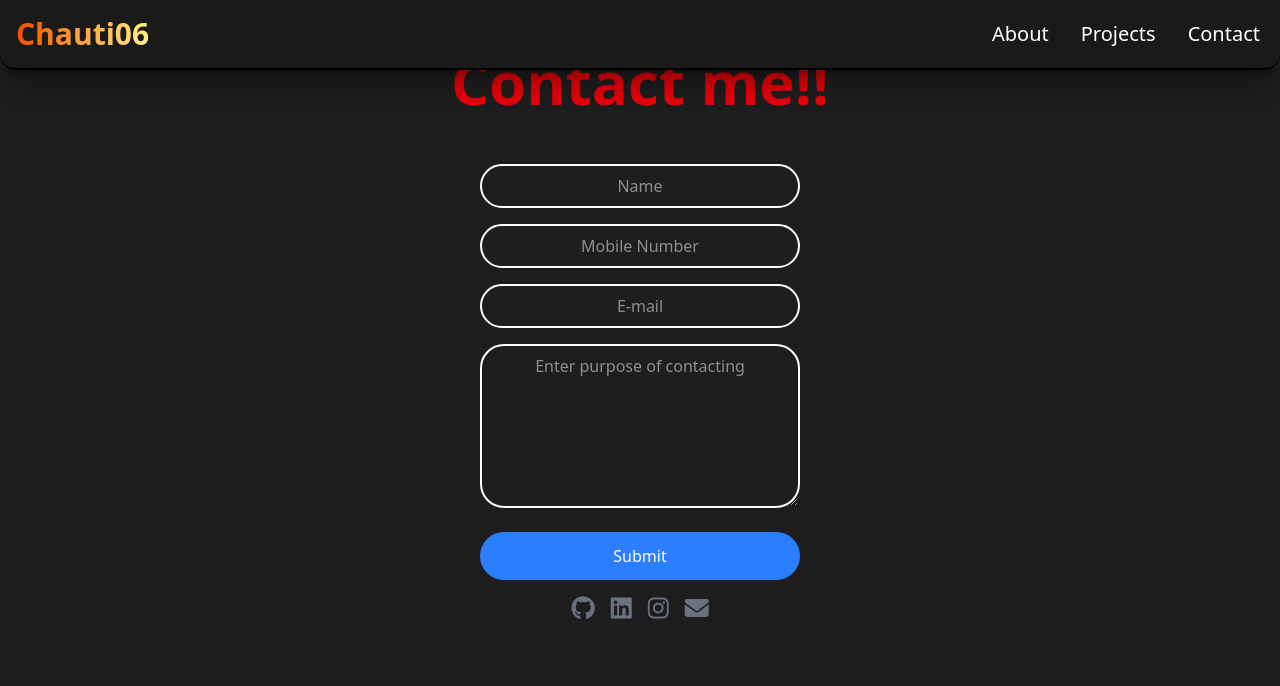
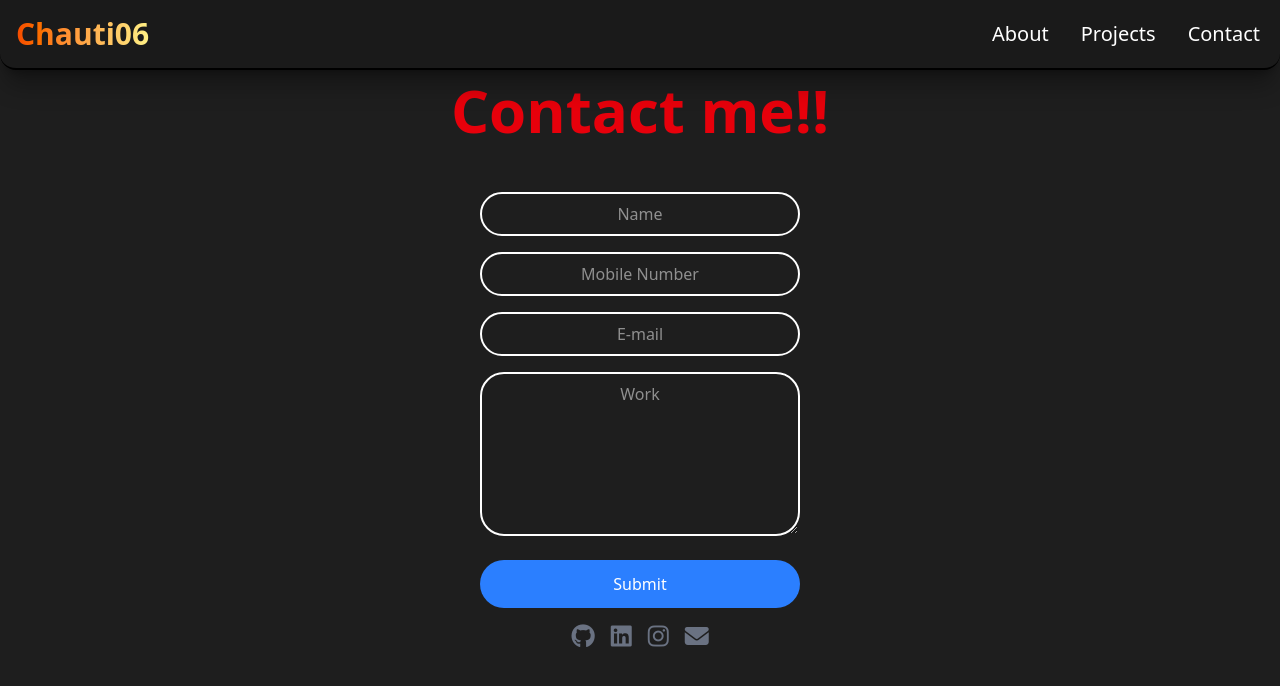
Before and after one commit to vedant-chautiwar/Portfolio_Vedant, a React (Vite) app: page /contact in a window 1280 px wide. Shown: the top 686 px of the page. Built offline with nearby package versions, Linux system fonts and the light colour scheme.

Commit message:
Your commit message

```diff
--- a/src/section/About.jsx
+++ b/src/section/About.jsx
@@ -68,8 +68,9 @@ export const About = () => {
       </div>
     </div>
     <div className='mb-10 mt-5 p-4 flex justify-center md:justify-start'>
-      <a href={resume} download="Vedant_Resume.pdf" className='text-white bg-blue-700 p-3 rounded-4xl hover:cursor-pointer hover:bg-linear-to-tr from-blue-600 to to-blue-400'>
+      <a href={resume} download="Vedant_Resume.pdf" className='flex gap-1 justify-center items-center text-white bg-blue-700 p-3 rounded-4xl hover:cursor-pointer hover:bg-linear-to-tr from-blue-600 to to-blue-400'>
         Download Resume
+        <i class="fa-solid fa-download"></i>
       </a>
     </div>
     </>
--- a/src/section/Contact.jsx
+++ b/src/section/Contact.jsx
@@ -5,7 +5,7 @@ export const Contact = () => {
   return (
     <>
     <Navbar/>
-    <div className='mt-13 min-h-screen flex flex-col items-center gap-3'>
+    <div className='mt-20 min-h-screen flex flex-col items-center gap-3'>
       <span className='text-6xl text-red-600 font-bold'>Contact me!!</span>
       <form action="https://formsubmit.co/chautiwarvedant@gmail.com" method="POST" className='mt-10 flex flex-col gap-4'>
 
@@ -17,7 +17,7 @@ export const Contact = () => {
         <input type="text" name='Name' placeholder='Name' className='p-2 border-2 rounded-3xl text-white outline-none w-xs text-center' required/>
         <input type="text" name='Mobile' placeholder='Mobile Number' className='p-2 border-2 rounded-3xl text-white outline-none w-xs text-center' required/>
         <input type="email" name='Email' placeholder='E-mail' className='p-2 border-2 rounded-3xl text-white outline-none w-xs text-center' required/>
-        <textarea name="work" rows="6" cols="20" className='p-2 border-2 rounded-3xl text-white outline-none text-center' placeholder='Enter purpose of contacting' required></textarea>
+        <textarea name="work" rows="6" cols="20" className='p-2 border-2 rounded-3xl text-white outline-none text-center' placeholder='Work' required></textarea>
 
         <button type='submit' className='p-3 rounded-3xl mt-2 bg-blue-500 hover:cursor-pointer hover:bg-linear-to-tr from-blue-600 to to-blue-400 text-white'>Submit</button>
 
```
